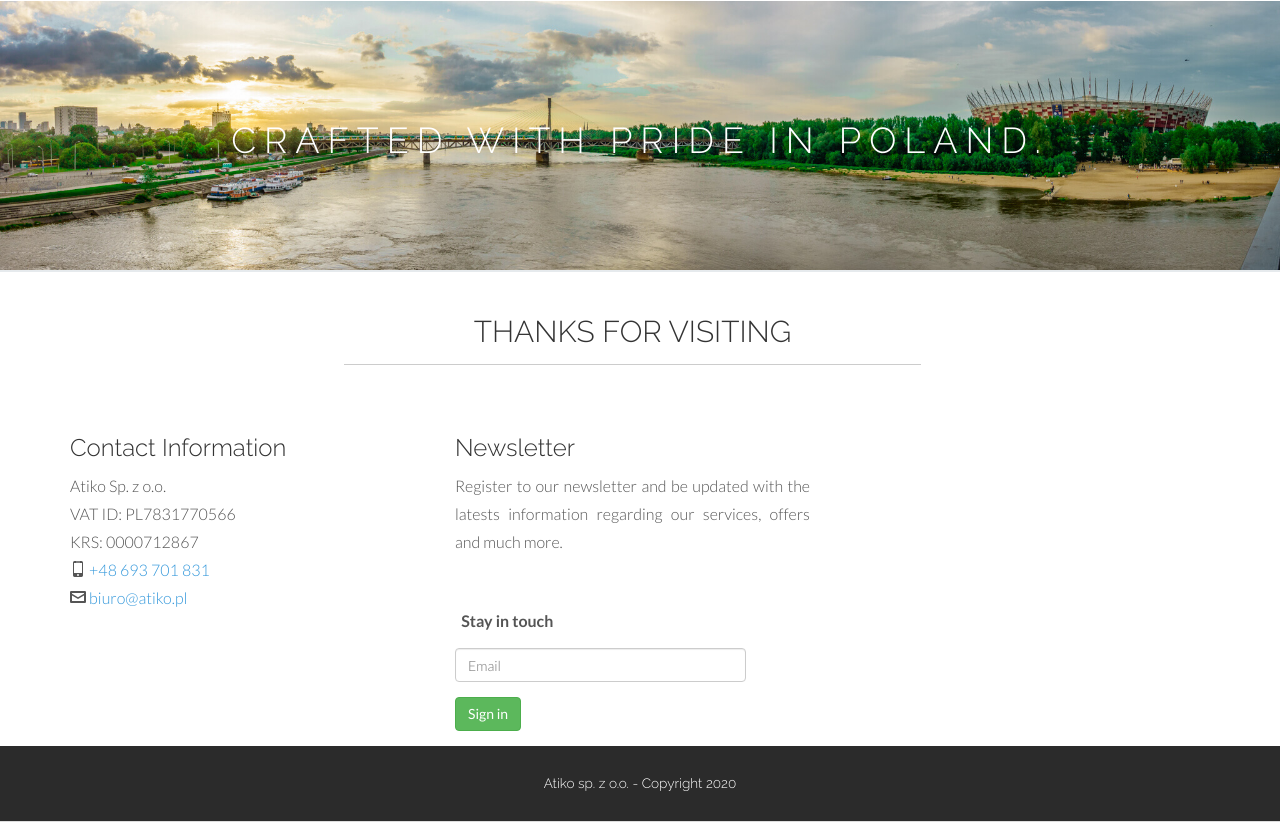
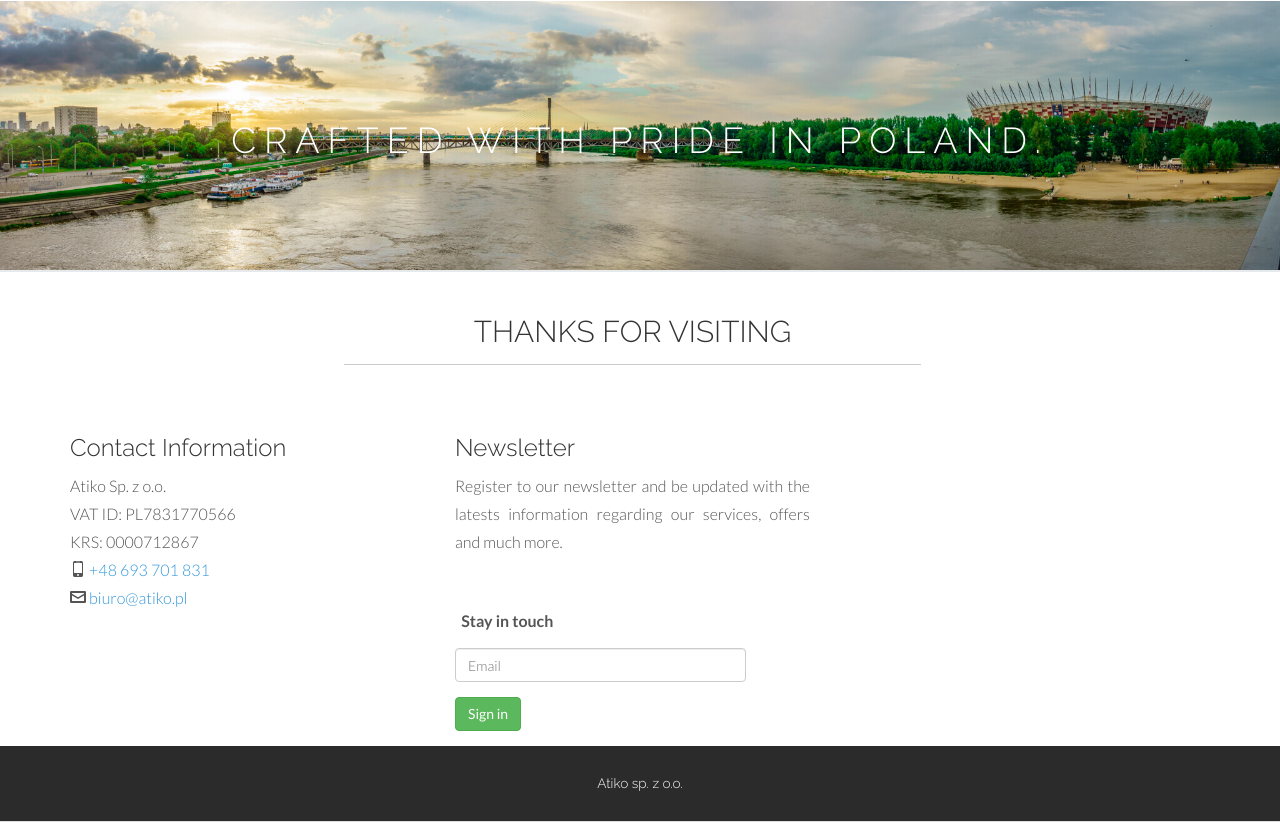
Before and after one commit to AtikoSoftware/atikosoftware.github.io, a plain HTML site: page index.html in a window 1280 px wide. Shown: the part 5631-6453 px from the top of the page. Drawn offline with Linux system fonts and the light colour scheme.

Commit message:
Update index.html

```diff
--- a/index.html
+++ b/index.html
@@ -324,7 +324,7 @@
     </div>
     <div id="footerwrap">
       <div class="container">
-        <h4 class="small">Atiko sp. z o.o. - Copyright 2020</h4>
+        <h4 class="small">Atiko sp. z o.o.</h4>
       </div>
     </div>
     <script type="text/javascript" src="js/bootstrap.min.js"></script>
```
